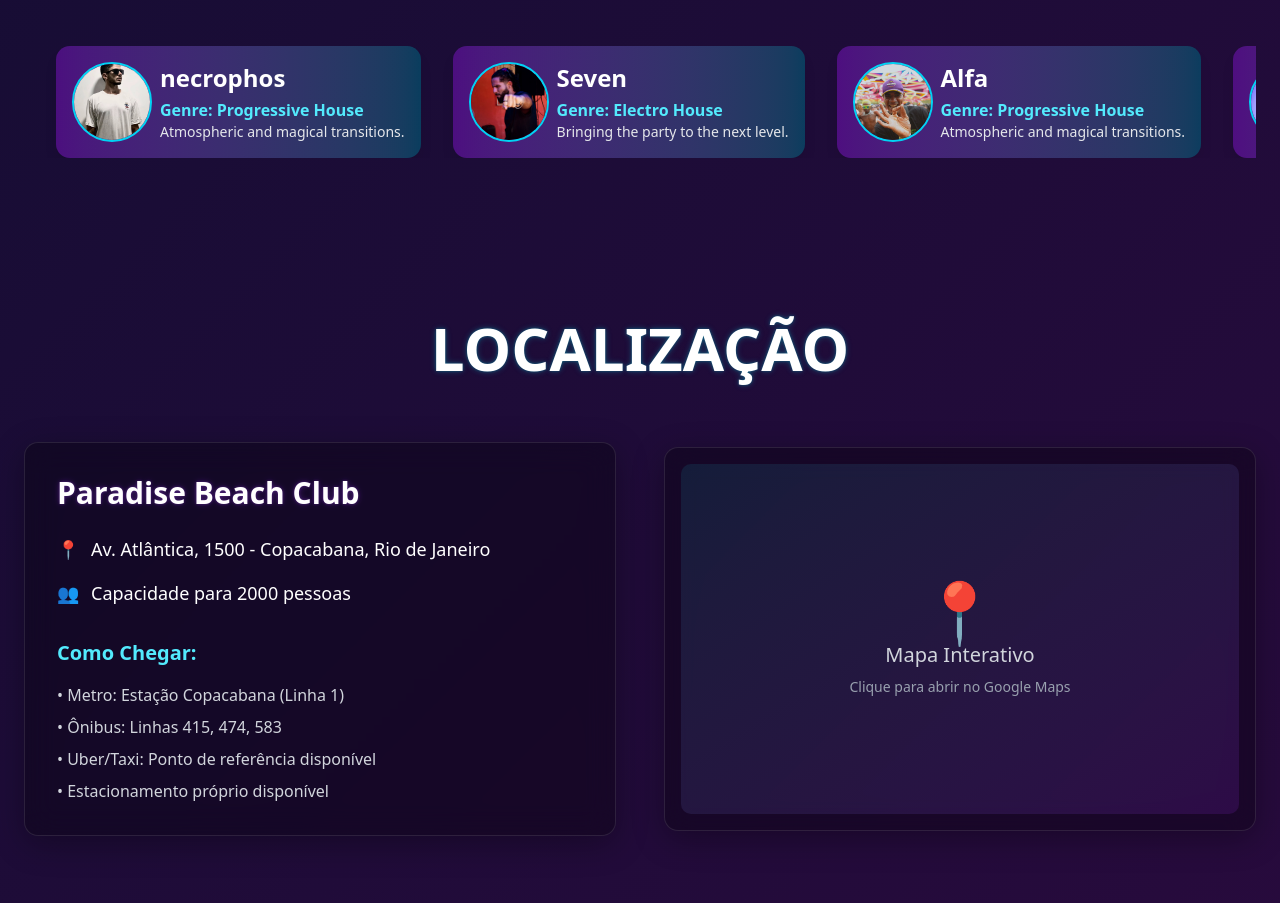
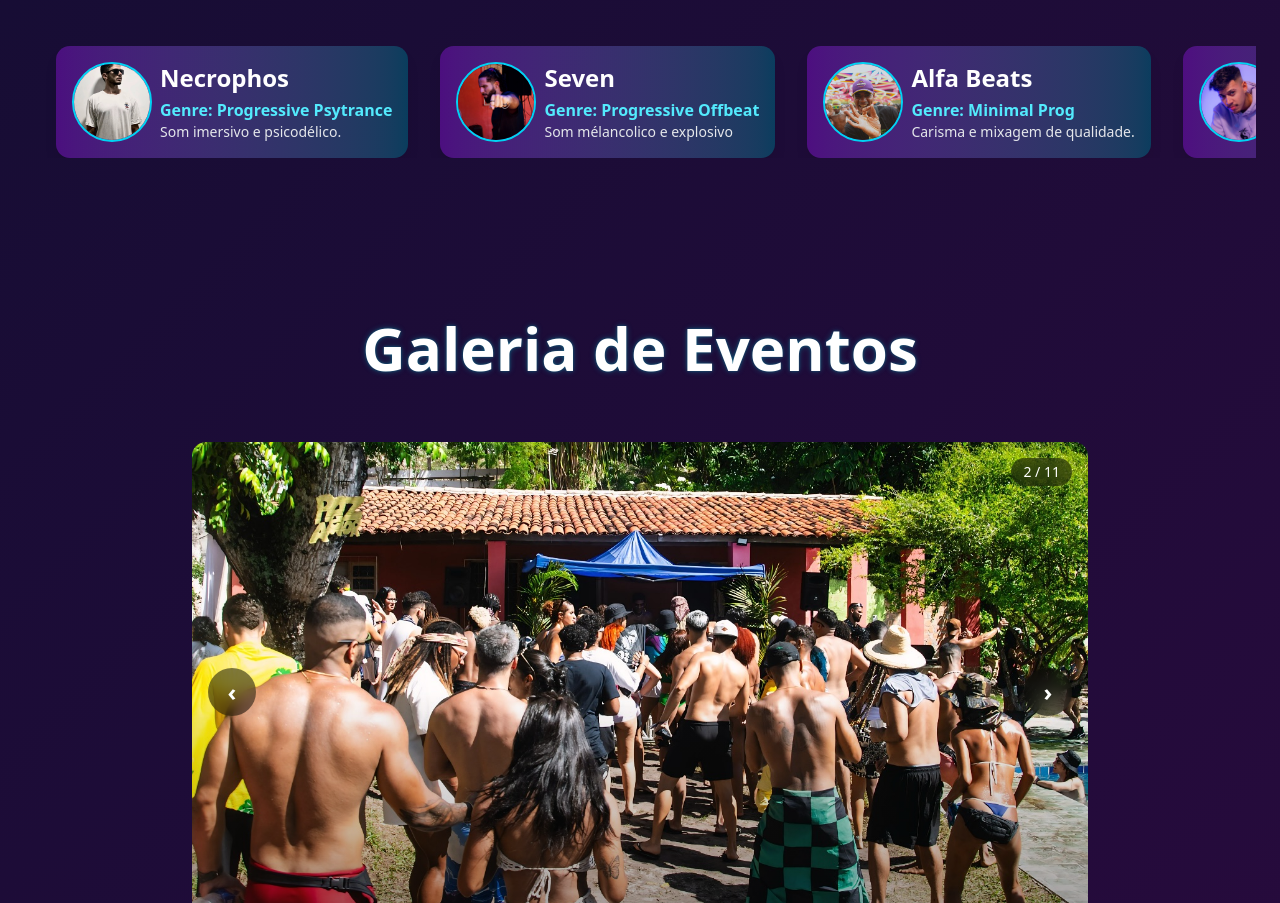
Before and after one commit to ReimaoHenrique/Boreal, a Next.js app: page / in a window 1280 px wide. Shown: the part 1897-2800 px from the top of the page. Built offline with nearby package versions, Linux system fonts and the light colour scheme.

Commit message:
- Add info artista

```diff
--- a/src/app/page.tsx
+++ b/src/app/page.tsx
@@ -1,11 +1,11 @@
 "use client";
 
 import { motion } from "framer-motion";
-import GlassCard from "@/components/GlassCard";
 import Header from "@/components/Header";
 import Footer from "@/components/Footer";
 import EventCard from "@/components/EventCard";
 import MarqueeArtistGroup from "@/components/MarqueeArtistGroup";
+import ImageCarousel from "@/components/ImageCarousel";
 
 export default function Home() {
   // Data do evento - 20 de Setembro, 2025 às 20:00
@@ -47,7 +47,7 @@ export default function Home() {
           }}
           onError={(e) => console.error("Erro no vídeo:", e)}
         >
-          <source src="/assets/boreal2.mp4" type="video/mp4" />
+          <source src="/assets/boreal.mp4" type="video/mp4" />
         </video>
 
         {/* Fallback caso o vídeo não carregue */}
@@ -157,26 +157,26 @@ export default function Home() {
               artists={[
                 {
                   artist: "Snow",
-                  genre: "Psytrance",
-                  description: "This artist is great!",
+                  genre: "Progressive psytrance",
+                  description: "Apresentações criativas ",
                   image: "/assets/artists/snow.jpeg",
                 },
                 {
                   artist: "ByBrothers",
-                  genre: "Techno",
-                  description: "Energetic and hypnotic sets.",
+                  genre: "Progressive Offbeat",
+                  description: "Melancólico e emocionante.",
                   image: "/assets/artists/ByBrothers.jpeg",
                 },
                 {
-                  artist: "kauffmanndj",
-                  genre: "Trance",
-                  description: "Futuristic and immersive experience.",
+                  artist: "Kauffman",
+                  genre: "Prog Club",
+                  description: "Sonoridade marcante e explosivo.",
                   image: "/assets/artists/kauffmanndj.jpg",
                 },
                 {
-                  artist: "wisllow",
-                  genre: "Electro House",
-                  description: "Bringing the party to the next level.",
+                  artist: "Wisllow",
+                  genre: "Progressive",
+                  description: "Som único e com personalidade .",
                   image: "/assets/artists/wisllow.webp",
                 },
               ]}
@@ -186,27 +186,27 @@ export default function Home() {
               direction="left"
               artists={[
                 {
-                  artist: "necrophos",
-                  genre: "Progressive House",
-                  description: "Atmospheric and magical transitions.",
+                  artist: "Necrophos",
+                  genre: "Progressive Psytrance",
+                  description: "Som imersivo e psicodélico.",
                   image: "/assets/artists/necrophos.jpeg",
                 },
                 {
                   artist: "Seven",
-                  genre: "Electro House",
-                  description: "Bringing the party to the next level.",
+                  genre: "Progressive Offbeat",
+                  description: "Som mélancolico e explosivo ",
                   image: "/assets/artists/seven.jpeg",
                 },
                 {
-                  artist: "Alfa",
-                  genre: "Progressive House",
-                  description: "Atmospheric and magical transitions.",
+                  artist: "Alfa Beats",
+                  genre: "Minimal Prog",
+                  description: "Carisma e mixagem de qualidade.",
                   image: "/assets/artists/Alfa.jpeg",
                 },
                 {
-                  artist: "zerk",
-                  genre: "Electro House",
-                  description: "Bringing the party to the next level.",
+                  artist: "Zerk",
+                  genre: "Progressive",
+                  description: "Eletrizante ",
                   image: "/assets/artists/zerk.jpeg",
                 },
               ]}
@@ -215,8 +215,8 @@ export default function Home() {
         </div>
       </section>
 
-      {/* Location Section */}
-      <section id="local" className="py-20 relative">
+      {/* Galeria de Eventos Section */}
+      <section id="galeria" className="py-20 relative">
         <div className="container mx-auto px-6">
           <motion.h2
             className="text-4xl md:text-6xl font-bold text-center mb-16 text-glow-cyan"
@@ -224,63 +224,25 @@ export default function Home() {
             whileInView={{ opacity: 1, y: 0 }}
             transition={{ duration: 0.8 }}
           >
-            LOCALIZAÇÃO
+            Galeria de Eventos
           </motion.h2>
 
-          <div className="grid lg:grid-cols-2 gap-12 items-center">
-            <motion.div
-              initial={{ opacity: 0, x: -50 }}
-              whileInView={{ opacity: 1, x: 0 }}
-              transition={{ duration: 0.8 }}
-            >
-              <GlassCard className="p-8">
-                <h3 className="text-3xl font-bold mb-6 text-glow-purple">
-                  Paradise Beach Club
-                </h3>
-                <div className="space-y-4 text-lg">
-                  <div className="flex items-center gap-3">
-                    <span className="text-cyan-400">📍</span>
-                    <span>
-                      Av. Atlântica, 1500 - Copacabana, Rio de Janeiro
-                    </span>
-                  </div>
-                  <div className="flex items-center gap-3">
-                    <span className="text-purple-400">👥</span>
-                    <span>Capacidade para 2000 pessoas</span>
-                  </div>
-                </div>
-
-                <div className="mt-8">
-                  <h4 className="text-xl font-bold mb-4 text-cyan-300">
-                    Como Chegar:
-                  </h4>
-                  <ul className="space-y-2 text-gray-300">
-                    <li>• Metro: Estação Copacabana (Linha 1)</li>
-                    <li>• Ônibus: Linhas 415, 474, 583</li>
-                    <li>• Uber/Taxi: Ponto de referência disponível</li>
-                    <li>• Estacionamento próprio disponível</li>
-                  </ul>
-                </div>
-              </GlassCard>
-            </motion.div>
-
-            <motion.div
-              initial={{ opacity: 0, x: 50 }}
-              whileInView={{ opacity: 1, x: 0 }}
-              transition={{ duration: 0.8 }}
-            >
-              <GlassCard className="p-4 h-96">
-                <div className="w-full h-full bg-gradient-to-br from-cyan-900/30 to-purple-900/30 rounded-lg flex items-center justify-center">
-                  <div className="text-center">
-                    <span className="text-6xl">📍</span>
-                    <p className="text-xl text-gray-300">Mapa Interativo</p>
-                    <p className="text-sm text-gray-400 mt-2">
-                      Clique para abrir no Google Maps
-                    </p>
-                  </div>
-                </div>
-              </GlassCard>
-            </motion.div>
+          <div className="max-w-4xl mx-auto">
+            <ImageCarousel
+              images={[
+                "/assets/events/FirstDance/CapaFirstDance.webp",
+                "/assets/events/FirstDance/478638833_17845098600417524_5436293515917825999_n.jpg",
+                "/assets/events/ParadiseEdition/CapaParadiseEdition.jpg",
+                "/assets/events/ParadiseEdition/necro.webp",
+                "/assets/events/ParadiseEdition/zerks.webp",
+                "/assets/events/ParadiseEdition/alfa.webp",
+                "/assets/events/ParadiseEdition/dj4.webp",
+                "/assets/events/ParadiseEdition/dj3.webp",
+                "/assets/events/ParadiseEdition/djSevem.webp",
+                "/assets/events/ParadiseEdition/djsnow.webp",
+                "/assets/events/OpenAir/CapaOpenAir.jpeg",
+              ]}
+            />
           </div>
         </div>
       </section>
--- a/src/app/ultimoseventos/FirstDance/layout.tsx
+++ b/src/app/ultimoseventos/FirstDance/layout.tsx
@@ -19,7 +19,7 @@ export const metadata: Metadata = {
     canonical: "/ultimoseventos/paradiseedition",
   },
   openGraph: {
-    title: "BOREAL CLUB - PARADISE EDITION | 15 de Agosto, 2025",
+    title: "BOREAL CLUB - PARADISE EDITION | 2 de Fevereiro, 2025",
     description:
       "A experiência mais imersiva de música eletrônica do Brasil. Uma noite inesquecível com os melhores DJs da cena nacional, em um ambiente paradisíaco à beira-mar no Paradise Beach Club.",
     url: "https://borealcrew.vercel.app/ultimoseventos/paradiseedition",
--- a/src/app/ultimoseventos/ParadiseEdition/page.tsx
+++ b/src/app/ultimoseventos/ParadiseEdition/page.tsx
@@ -4,21 +4,22 @@ import GlassButton from "@/components/GlassButton";
 import ParticleBackground from "@/components/ParticleBackground";
 import EventInfo from "@/components/EventInfo";
 import HeroVideo from "@/components/HeroVideo";
-import ArtistCard from "@/components/ArtistCard";
 import Header from "@/components/Header";
 import Footer from "@/components/Footer";
 import ImageCarousel from "@/components/ImageCarousel";
 import GoogleMap from "@/components/GoogleMap";
 import EventTimeline from "@/components/EventTimeline";
+import { useRef } from "react";
 
 // Dados do evento Paradise Edition
 const event = {
   name: "BOREAL CLUB - Paradise EDITION",
   date: "5 de Julho, 2025",
-  time: "19:00 - 07:00",
+  time: "19:00 - 06:00",
   location: "Largo dos Aflitos - Dois de Julho, Salvador - BA",
   attendees: "3.500+",
   status: "Próximo Evento",
+  capacidade: "500",
 
   highlights: [
     "6 DJs de renome nacional",
@@ -81,58 +82,56 @@ const event = {
   // Timeline do evento
   timeline: [
     {
-      time: "19:00",
+      time: "20:00",
       title: "Abertura dos Portões",
       description:
         "Chegue cedo para garantir o melhor lugar e aproveitar o welcome drink premium.",
     },
     {
       time: "20:00",
-      title: "Warm-up Session",
-      description: "Aquecimento com beats suaves para preparar o ambiente.",
-      artist: "Kauffmann DJ",
+      title: "Warm-up com VASQS",
     },
     {
-      time: "21:30",
-      title: "Deep House Vibes",
-      description: "Mergulhe nas batidas profundas e melodias hipnóticas.",
-      artist: "Snow",
+      time: "21:00",
+      title: "Snow",
+    },
+    {
+      time: "22:00",
+      title: "Snow VS Zerk",
     },
     {
       time: "23:00",
-      title: "Tech House Explosion",
-      description: "Energia máxima com os melhores hits da cena tech house.",
-      artist: "ByBrothers",
+      title: "UPRISING",
     },
     {
-      time: "00:30",
-      title: "Progressive Journey",
-      description:
-        "Uma jornada progressiva através de paisagens sonoras únicas.",
-      artist: "Seven",
+      time: "00:00",
+      title: "Necrophos",
+    },
+    {
+      time: "01:00",
+      title: "Highlit",
     },
     {
       time: "02:00",
-      title: "Techno Madness",
-      description:
-        "O ápice da noite com batidas pesadas e energia incontrolável.",
-      artist: "Alfa",
+      title: "Zerk",
     },
     {
-      time: "03:30",
-      title: "Industrial Finale",
-      description: "Encerramento épico com sons industriais e hard techno.",
-      artist: "Necrophos",
+      time: "03:00",
+      title: "Wisllow",
+    },
+    {
+      time: "04:00",
+      title: "Rajj",
     },
     {
       time: "05:00",
-      title: "Sunrise Session",
-      description: "Relaxamento com música ambiente enquanto o sol nasce.",
+      title: "Seven",
     },
   ],
 };
 
 export default function ParadiseEditionPage() {
+  const lineupRef = useRef<HTMLDivElement>(null);
   return (
     <div className="relative overflow-x-hidden">
       <Header />
@@ -158,6 +157,8 @@ export default function ParadiseEditionPage() {
               date={event.date}
               time={event.time}
               showAnimation={false}
+              venue={event.location}
+              capacity="500"
             />
 
             <motion.div
@@ -166,10 +167,13 @@ export default function ParadiseEditionPage() {
               animate={{ opacity: 1, y: 0 }}
               transition={{ duration: 1, delay: 0.5 }}
             >
-              <GlassButton variant="accent" size="lg" glow>
-                Comprar Ingressos
-              </GlassButton>
-              <GlassButton variant="neon" size="lg">
+              <GlassButton
+                variant="accent"
+                size="lg"
+                onClick={() => {
+                  lineupRef.current?.scrollIntoView({ behavior: "smooth" });
+                }}
+              >
                 Ver Line-up
               </GlassButton>
             </motion.div>
@@ -215,16 +219,15 @@ export default function ParadiseEditionPage() {
                 enquanto lasers e luzes criam uma atmosfera mágica ao seu redor.
               </p>
               <p className="text-lg text-gray-300 mb-6 leading-relaxed">
-                Durante 12 horas ininterruptas, você será transportado para
+                Durante 10 horas ininterruptas, você será transportado para
                 outra dimensão através da música dos melhores DJs da cena
-                nacional e internacional. Cada set foi cuidadosamente
-                selecionado para criar uma progressão perfeita de energia e
-                emoção.
+                nacional. Cada set foi cuidadosamente selecionado para criar uma
+                progressão perfeita de energia e emoção.
               </p>
               <p className="text-lg text-gray-300 leading-relaxed">
-                Além da música, oferecemos uma experiência gastronômica premium,
-                áreas VIP exclusivas e a oportunidade de conhecer pessoalmente
-                os artistas que fazem a história da música eletrônica.
+                Além da música, oferecemos uma, áreas VIP exclusivas e a
+                oportunidade de conhecer pessoalmente os artistas que fazem a
+                história da música eletrônica.
               </p>
             </motion.div>
 
@@ -256,24 +259,6 @@ export default function ParadiseEditionPage() {
                     <span className="text-cyan-400 mr-3 text-xl">✦</span>
                     <span className="text-gray-300">
                       Área VIP com vista privilegiada
-                    </span>
-                  </li>
-                  <li className="flex items-start">
-                    <span className="text-cyan-400 mr-3 text-xl">✦</span>
-                    <span className="text-gray-300">
-                      Welcome drink premium incluído
-                    </span>
-                  </li>
-                  <li className="flex items-start">
-                    <span className="text-cyan-400 mr-3 text-xl">✦</span>
-                    <span className="text-gray-300">
-                      Meet & Greet com os artistas
-                    </span>
-                  </li>
-                  <li className="flex items-start">
-                    <span className="text-cyan-400 mr-3 text-xl">✦</span>
-                    <span className="text-gray-300">
-                      Food trucks com gastronomia especial
                     </span>
                   </li>
                 </ul>
@@ -388,6 +373,7 @@ export default function ParadiseEditionPage() {
 
           {/* Seção da Timeline */}
           <motion.div
+            ref={lineupRef}
             initial={{ opacity: 0, y: 50 }}
             whileInView={{ opacity: 1, y: 0 }}
             transition={{ duration: 0.8, delay: 0.2 }}
@@ -395,7 +381,7 @@ export default function ParadiseEditionPage() {
           >
             <div className="text-center mb-12">
               <h3 className="text-3xl font-bold mb-4 text-glow-cyan font-advent">
-                PROGRAMAÇÃO
+                Line-up{" "}
               </h3>
               <p className="text-lg text-gray-300">
                 Uma noite completa de música eletrônica
@@ -464,47 +450,6 @@ export default function ParadiseEditionPage() {
         </div>
       </motion.div>
 
-      {/* Seção de Artistas */}
-      <section className="min-h-screen bg-gradient-to-b from-gray-900 to-black py-20">
-        <div className="container mx-auto px-6">
-          <motion.div
-            initial={{ opacity: 0, y: 50 }}
-            whileInView={{ opacity: 1, y: 0 }}
-            transition={{ duration: 1 }}
-            viewport={{ once: true }}
-            className="text-center mb-16"
-          >
-            <h2 className="text-4xl md:text-6xl font-bold mb-8 text-glow-purple font-advent">
-              ARTISTAS CONFIRMADOS
-            </h2>
-            <p className="text-xl text-cyan-300 max-w-3xl mx-auto">
-              Os melhores DJs da cena eletrônica brasileira e internacional
-            </p>
-          </motion.div>
-
-          <div className="grid grid-cols-1 md:grid-cols-2 lg:grid-cols-3 gap-8">
-            {event.artists.map((artist, index) => (
-              <ArtistCard
-                key={artist.id}
-                id={artist.id}
-                name={artist.name}
-                genre={artist.genre}
-                image={artist.image}
-                index={index}
-              />
-            ))}
-          </div>
-
-          <motion.div
-            initial={{ opacity: 0, y: 30 }}
-            whileInView={{ opacity: 1, y: 0 }}
-            transition={{ duration: 0.8 }}
-            viewport={{ once: true }}
-            className="text-center mt-16"
-          ></motion.div>
-        </div>
-      </section>
-
       <Footer />
     </div>
   );
--- a/src/components/EventTimeline.tsx
+++ b/src/components/EventTimeline.tsx
@@ -4,9 +4,9 @@ import { motion } from "framer-motion";
 import VinylRecord from "@/components/VinylRecord";
 
 interface TimelineItem {
-  time: string;
-  title: string;
-  description: string;
+  time?: string;
+  title?: string;
+  description?: string;
   artist?: string;
 }
 
--- a/src/components/Header.tsx
+++ b/src/components/Header.tsx
@@ -13,8 +13,7 @@ export default function Header({ onScrollToSection }: HeaderProps) {
     "Home",
     "Eventos",
     "Artistas",
-    "Ingressos",
-    "Local",
+    "Galeria de Eventos",
     "Contato",
   ];
 
@@ -44,7 +43,18 @@ export default function Header({ onScrollToSection }: HeaderProps) {
           </Link>
 
           <div className="hidden md:flex space-x-8">
-            {menuItems.map((item) => (
+            {menuItems.map((item) =>
+              item === "Contato" ? (
+                <a
+                  key={item}
+                  href="https://wa.me/SEUNUMEROAQUI" // Substitua pelo número desejado
+                  target="_blank"
+                  rel="noopener noreferrer"
+                  className="text-white hover:text-cyan-400 transition-colors duration-300 font-medium"
+                >
+                  {item}
+                </a>
+              ) : (
                 <button
                   key={item}
                   onClick={() => handleMenuClick(item)}
@@ -52,7 +62,8 @@ export default function Header({ onScrollToSection }: HeaderProps) {
                 >
                   {item}
                 </button>
-            ))}
+              )
+            )}
           </div>
 
           <Link
--- a/src/lib/utils.js
+++ /dev/null
@@ -1,6 +0,0 @@
-import { clsx } from "clsx";
-import { twMerge } from "tailwind-merge"
-
-export function cn(...inputs) {
-  return twMerge(clsx(inputs));
-}
```
Also changed, not shown: src/app/loading.tsx (+7 -7 lines). Lines whose indentation alone changed are shown as unchanged.
